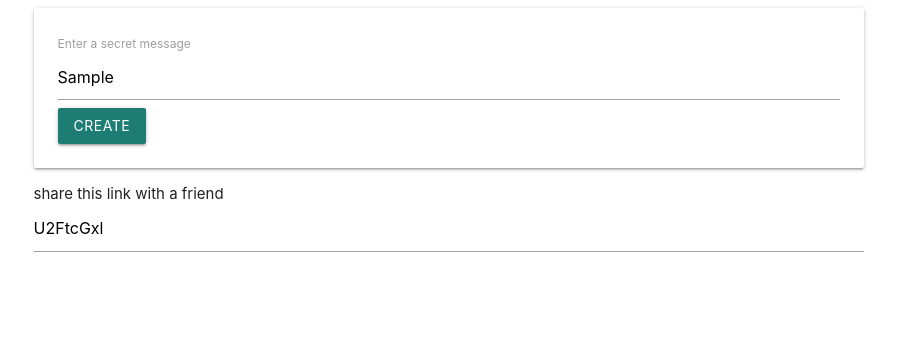
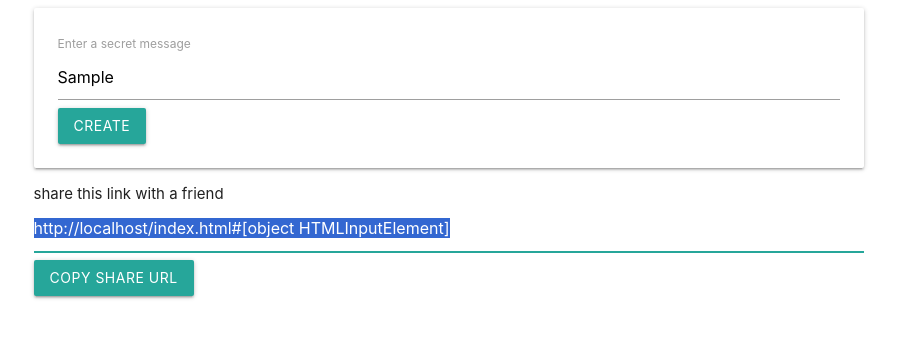
Before and after one commit to andrewlopezcodes/hushMsg, a plain HTML site: page index.html in a window 1280 px wide. Both pictures are taken after typing "Sample" into the empty fields and a click on the button "CREATE". Shown: the whole page, without its empty margins (191-1088 px from the left). Drawn offline with nearby package versions, Linux system fonts and the light colour scheme.

Commit message:
index.html - Created input tag with id link-input - hushMsg.js - reconfigure.

```diff
--- a/hushMsg.js
+++ b/hushMsg.js
@@ -4,6 +4,8 @@ document.querySelector('form').addEventListener('submit', event => {
   const input = document.querySelector('#message-input');
   const encrypted = btoa(input.value);
 
-  document.querySelector('#link-input').value = encrypted;
-  console.log(input.value)
+  let encryptedMsg = document.querySelector('#link-input');
+  encryptedMsg.value = `${window.location}#${encryptedMsg}`;
+  encryptedMsg.select();
+
 });
--- a/index.html
+++ b/index.html
@@ -22,6 +22,9 @@
         share this link with a friend
         <input type="text" id="link-input">
       </div>
+      <div>
+        <button class="btn" id="copier">Copy Share URL</button>
+      </div>
     </div>
   </div>
   <script src="hushMsg.js"></script>
```
